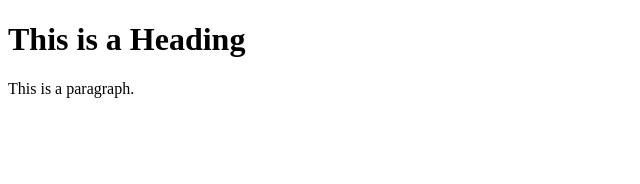
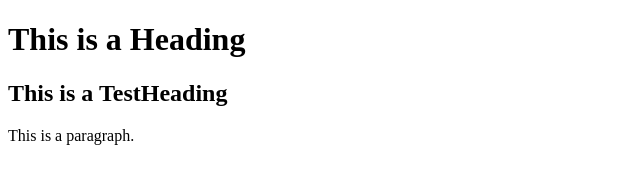
Before and after one commit to YanaZakharevych/test_git_usage, a plain HTML site: page index.html in a window 1280 px wide. Shown: the whole page, without its empty margins (0-640 px from the left). Drawn offline with Linux system fonts and the light colour scheme.

Commit message:
changes in h2

```diff
--- a/index.html
+++ b/index.html
@@ -6,6 +6,8 @@
 <body>
 
 <h1>This is a Heading</h1>
+<h2>This is a TestHeading</h2>
+
 <p>This is a paragraph.</p>
 
 </body>
```
